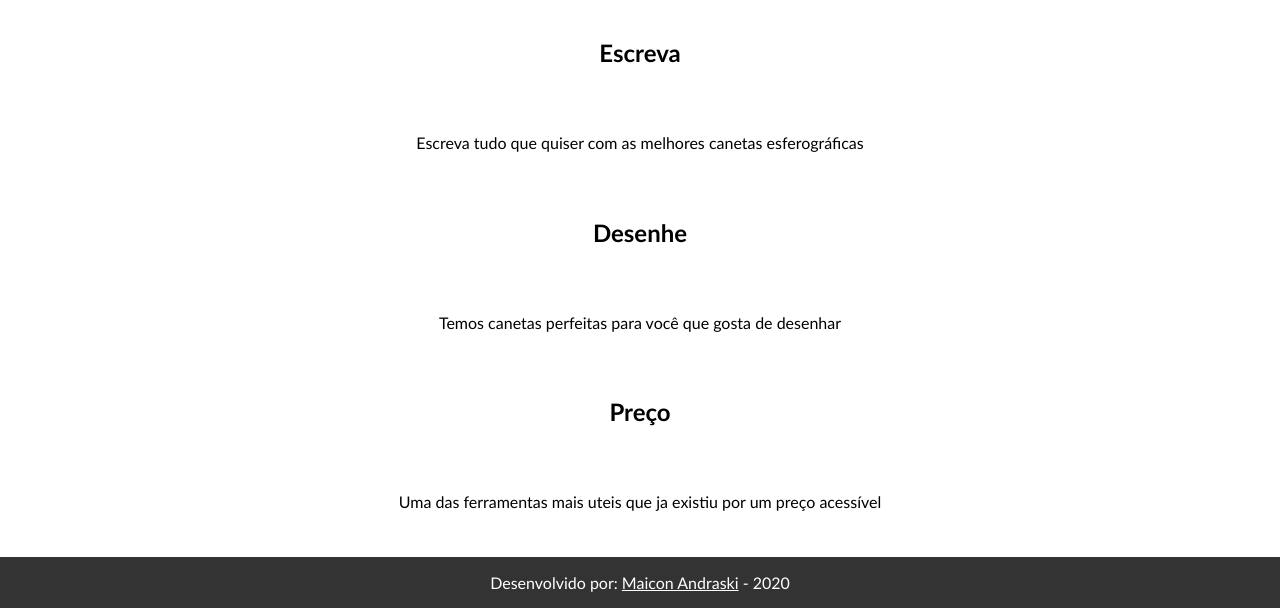
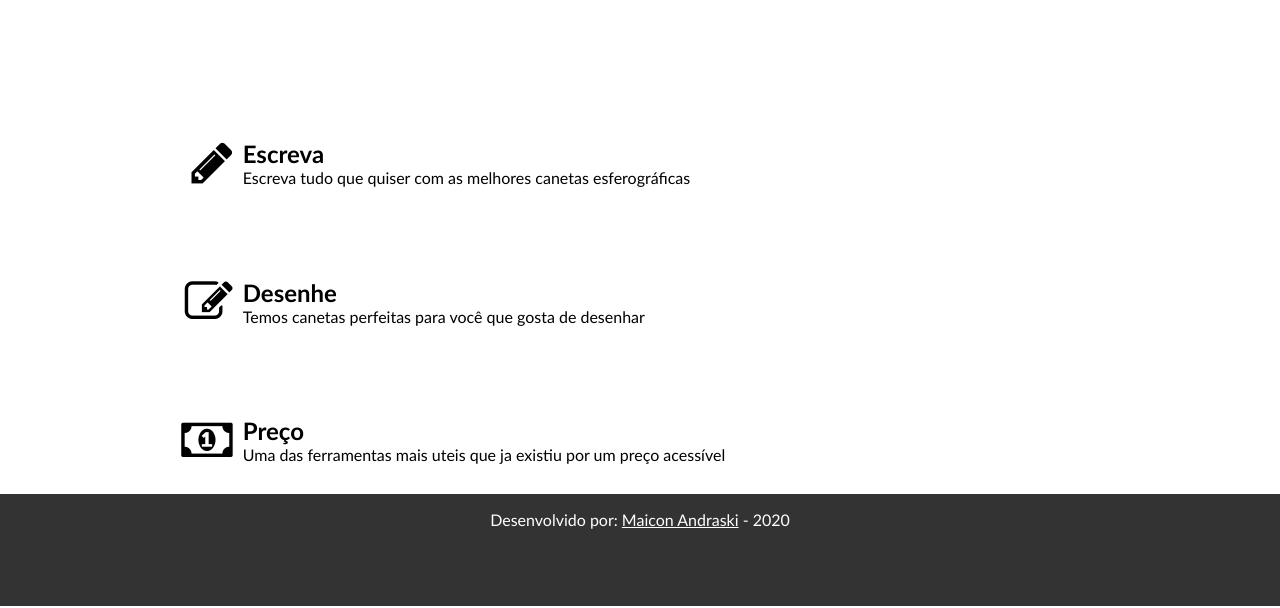
Before and after one commit to maiconm/caneta-store, a plain HTML site: page index.html in a window 1280 px wide. Shown: the part 194-802 px from the top of the page. Drawn offline with Linux system fonts and the light colour scheme.

Commit message:
🔨 fix: footer e adicionado icones

```diff
--- a/index.html
+++ b/index.html
@@ -56,12 +56,27 @@
             </nav>
         </header>
         <h1>Compre suas caneta aqui</h1>
+        <div class="feature">
+            <em class="fa fa-3x fa-pencil"></em>
+            <div>
                 <h2>Escreva</h2>
                 <p>Escreva tudo que quiser com as melhores canetas esferográficas</p>
+            </div>
+        </div>
+        <div class="feature">
+            <em class="fa fa-3x fa-edit"></em>
+            <div>
                 <h2>Desenhe</h2>
                 <p>Temos canetas perfeitas para você que gosta de desenhar</p>
+            </div>
+        </div>
+        <div class="feature">
+            <em class="fa fa-3x fa-money"></em>
+            <div>
                 <h2>Preço</h2>
                 <p>Uma das ferramentas mais uteis que ja existiu por um preço acessível</p>
+            </div>
+        </div>
         <footer>
             <p>
                 Desenvolvido por:
--- a/style.css
+++ b/style.css
@@ -1,6 +1,11 @@
 * {font-family: 'Gill Sans', 'Gill Sans MT', Calibri, 'Trebuchet MS', sans-serif}
 
-body {margin: 0}
+body {
+  display: grid;
+  margin: 0;
+  height: 100vh;
+  grid: auto;
+}
 
 .page-wrapper {
   display: grid;
@@ -56,3 +61,28 @@ footer {
 footer a {
   color: white;
 }
+
+.features {
+  gap: 30px;
+  box-sizing: border-box;
+  padding: 5px;
+  width: 100%;
+  display: grid;
+  grid-template-rows: repeat(3, auto);
+  place-items: center;
+  max-width: 800px;
+}
+
+.feature {
+  width: 100%;
+  display: grid;
+  grid-template-columns: 2fr 9fr;
+  margin-top: auto;
+}
+
+.feature h2, .feature p {
+  margin: 0 0 0 10px;
+  text-align: start;
+}
+
+em {text-align: end}
```
Lines whose indentation alone changed are shown as unchanged.
